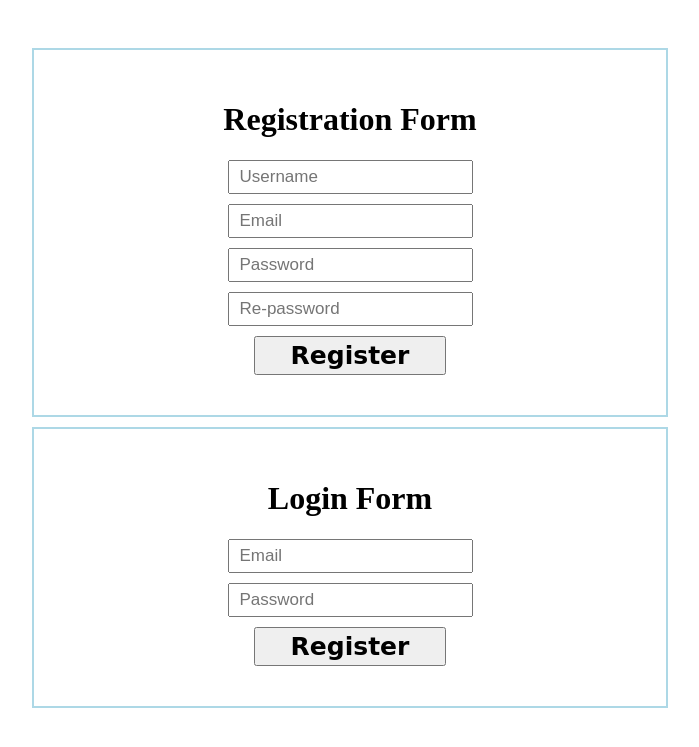
After one commit to da20shadow/api-react-to-do-app, a PHP site: page /FrontEnd/index.html in a window 1280 px wide. The commit adds this page. Shown: the top 747 px of the page, without its empty margins (290-989 px from the left). Run offline with PHP 8.4, Linux system fonts and the light colour scheme.

Commit message:
Temporari Front End

```diff
--- /dev/null
+++ b/FrontEnd/index.html
@@ -0,0 +1,62 @@
+<!DOCTYPE html>
+<html lang="en">
+<head>
+    <meta charset="UTF-8">
+    <title>Temp Front End Requests</title>
+    <style>
+        form {
+            border: 2px solid lightblue;
+            max-width: 50%;
+            margin: 10px auto;
+            padding: 30px 0;
+        }
+        input{
+            display: flex;
+            margin: 10px auto;
+            font-size: 17px;
+            padding: 5px 10px;
+            outline: none;
+        }
+        .btn {
+            margin: 10px auto;
+            display: flex;
+            font-size: 25px;
+            padding: 3px 35px;
+            font-weight: 600;
+            font-family: cursive;
+            cursor: pointer;
+        }
+        #message{
+            margin: 0 auto;
+            text-align: center;
+            padding:15px 50px;
+            max-width: 80%;
+        }
+    </style>
+</head>
+<body>
+    <div>
+<!--        Registration FROM-->
+        <h3 id="message"></h3>
+        <form id="regForm">
+            <h1 style="text-align: center;" >Registration Form</h1>
+            <input name="username" type="text" placeholder="Username">
+            <input name="email" type="text" placeholder="Email">
+            <input name="password" type="text" placeholder="Password">
+            <input name="confirm_password" type="text" placeholder="Re-password">
+            <input class="btn" type="submit" value="Register" />
+        </form>
+<!--        LOGIN FORM-->
+        <form id="logForm">
+            <h1 style="text-align: center;" >Login Form</h1>
+            <input name="email" type="text" placeholder="Email">
+            <input name="password" type="text" placeholder="Password">
+            <input class="btn" type="submit" value="Register" />
+        </form>
+
+    </div>
+
+
+    <script src="script.js"></script>
+</body>
+</html>
--- /dev/null
+++ b/FrontEnd/script.js
@@ -0,0 +1,50 @@
+let regForm = document.getElementById('regForm');
+let message = document.getElementById('message');
+regForm.addEventListener('submit',register);
+
+async function register(e){
+
+    let url = '../index.php?user';
+    e.preventDefault();
+
+    const formData = new FormData(e.currentTarget);
+    const sendData = {
+        username: formData.get('username'),
+        email: formData.get('email'),
+        password: formData.get('password'),
+        confirm_password: formData.get('confirm_password'),
+    }
+    console.log('Data to send', sendData);
+
+    const res = await fetch(url,{
+        method: 'POST',
+        headers: {'content-type': 'application/json'},
+        body: JSON.stringify(sendData)
+    })
+        .then(async function responseHandler(res){
+            console.log('Response is: ',  res)
+
+            let jsonData = await res.json();
+
+            if (res.status === 200){
+                return jsonData;
+            }else {
+                throw jsonData;
+            }
+        })
+        .then(data => {
+            console.log('This is the DATA Received: ', data);
+            message.style.color = 'green';
+            message.style.backgroundColor = 'lightgreen';
+            message.textContent = data['message'];
+            setInterval(() => {
+                location.href = 'account.html';
+            },1500);
+        })
+        .catch(err => {
+            console.log('ERROR: ', err)
+            message.style.color = 'red';
+            message.style.backgroundColor = 'lightpink';
+            message.textContent = err['message'];
+        })
+}
--- a/common.php
+++ b/common.php
@@ -15,7 +15,6 @@ $pdo = null;
 
 try {
     $pdo = new PDO($dbInfo['dsn'],$dbInfo['user'],$dbInfo['pass']);
-    echo "Successfully Connected! \n";
 }catch (\mysql_xdevapi\Exception $exception){
     echo $exception->getMessage();
 }
```
Also changed, not shown: FrontEnd/account.html (added, +13 -0 lines), index.php (+32 -12 lines).
